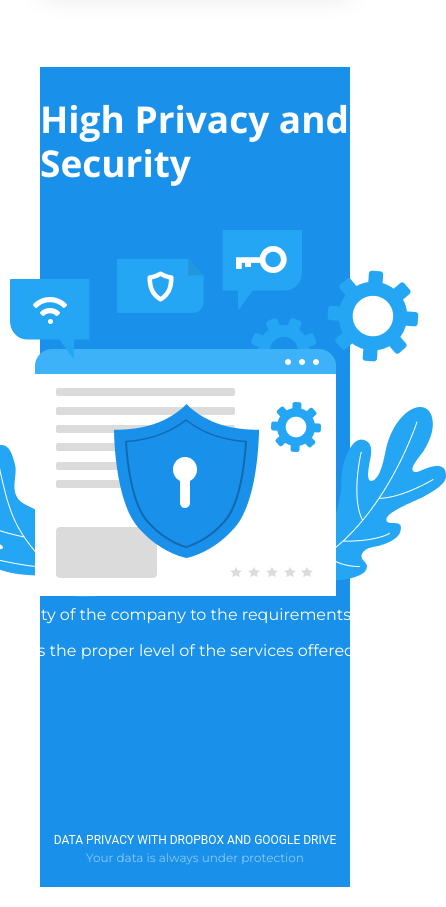
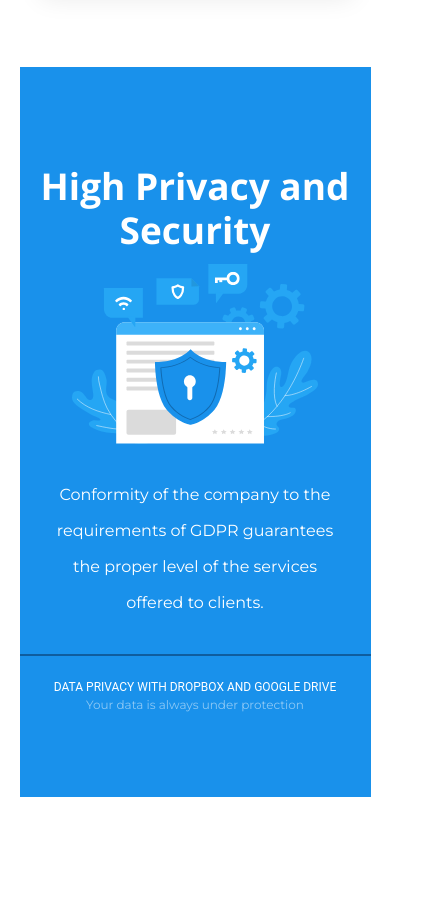
Before and after one commit to FlawlessFellow/Due-Focus, a Gatsby site: page / in a window 390 px wide. Shown: the part 4962-5869 px from the top of the page, 446 px wide, since content can reach past the window. After the commit the page ends 5759 px from the top, so only its background shows below. Built offline with nearby package versions, Linux system fonts and the light colour scheme; Gatsby itself is replaced by a stand-in of ours.

Commit message:
Completed the width adaptation for the Security section entirely, and made some minor changes within this section

```diff
--- a/src/components/main/DataSecuritySection/DataSecurity.tsx
+++ b/src/components/main/DataSecuritySection/DataSecurity.tsx
@@ -1,37 +1,24 @@
 import React from 'react';
 import './style.css';
-import SecuritySectionImg from './../../../assets/images/security-section.png';
+import SecuritySectionImg from './../../../assets/images/privacy.svg';
 
 const DataSecurity = () => {
     return (
         <section className="security__section">
-            <div className="container">
             <div className="security__wrapper">
-                    <div className="security__title-wrapper">
                 <h2 className="security__title">High Privacy and Security</h2>
-                    </div>
-                    <div className="security__content-items">
                 <div className="security__items-wrapper">
-                            <div className="left__item-img">
                     <img src={SecuritySectionImg} alt="Data security logo" className="security__section-img" />
-                            </div>
                     <div className="right__item-info">
-                                <div>
                         <p className="right__item-text">
-                                        Conformity of the company to the requirements of GDPR guarantees the proper level of the
-                                        services offered to clients.
+                            Conformity of the company to the requirements of GDPR guarantees the proper level of the services
+                            offered to clients.
                         </p>
-                                </div>
                         <div className="right__item-border"></div>
-                                <div>
                         <p className="right__item-text2">DATA PRIVACY WITH DROPBOX AND GOOGLE DRIVE</p>
-                                </div>
-                                <div>
                         <p className="right__item-text3">Your data is always under protection</p>
                     </div>
-                            </div>
-                        </div>
-                    </div>
+                    <div className="security__arrow-block"></div>
                 </div>
             </div>
         </section>
--- a/src/components/main/DataSecuritySection/style.css
+++ b/src/components/main/DataSecuritySection/style.css
@@ -1,52 +1,56 @@
 .security__section {
-    margin-bottom: 100px;
+    max-width: 100%;
+    height: 730px;
 }
 
 .security__wrapper {
+    width: 80%;
+    max-width: 1470px;
+    margin: 0 auto;
+    justify-content: center;
     min-height: 730px;
+    flex-direction: column;
     display: flex;
-    flex-direction: column;
-    justify-content: center;
+    background-color: #1991eb;
     align-items: center;
-    background-color: #1991eb;
 }
 
 /* .security__title-wrapper {
 } */
 
 .security__title {
-    margin: 85px 0 100px;
-    font-family: var(--first-family);
+    height: 60px;
+    max-width: 578px;
+    margin-bottom: 100px;
+    font-family: Open Sans, sans-serif;
+    font-size: 44px;
+    line-height: 1.2;
     font-weight: 700;
-    font-size: 2.75rem;
-    line-height: 120%;
     color: #fff;
-}
-
-.security__content-items {
-    margin-bottom: 100px;
-    padding-right: 170px;
 }
 
 .security__items-wrapper {
     display: flex;
-}
-
-.left__item-img {
-    margin-right: 58px;
+    margin-bottom: 100px;
 }
 
 .security__section-img {
+    max-width: 46%;
+    margin-right: 58px;
     margin-top: -67px;
 }
 
+.right__item-info {
+    display: flex;
+    flex-direction: column;
+}
+
 .right__item-text {
+    height: 210px;
     max-width: 454px;
-    padding-bottom: 46.5px;
-    font-family: var(--second-family);
-    font-weight: 400;
-    font-size: 2rem;
-    line-height: 112%;
+    font-family: Montserrat, sans-serif;
+    font-size: 32px;
+    line-height: 36px;
     color: #fff;
 }
 
@@ -60,7 +64,7 @@
 .right__item-text2 {
     font-family: var(--third-family);
     font-weight: 400;
-    font-size: 1rem;
+    font-size: 16px;
     line-height: 150%;
     color: #fff;
 }
@@ -74,66 +78,23 @@
     color: #fff;
 }
 
-@media screen and (max-width: 1210px) {
-    .security__content-items {
-        padding-right: 80px;
+.security__arrow-block {
+    justify-content: center;
+    display: flex;
+    margin-top: 16px;
+    margin-left: 170px;
+}
+
+@media screen and (max-width: 1566px) {
+    .security__arrow-block {
+        margin-left: 70px;
     }
 }
 
-@media screen and (max-width: 1150px) {
+@media screen and (max-width: 1200px) {
     .security__wrapper {
-        justify-content: inherit;
-    }
-    .security__title {
-        margin-top: 30px;
-        margin-bottom: 150px;
-        font-size: 37px;
-    }
-    .security__content-items {
-        padding-right: 0;
-        margin-bottom: 20px;
-    }
-    .security__items-wrapper {
-        align-items: center;
-        flex-direction: column;
-    }
-    .left__item-img {
-        margin-right: 0;
-    }
-    .right__item-text {
-        height: 210px;
-        margin: 0 auto;
-        padding-bottom: 0;
-        display: flex;
+        width: 90%;
         text-align: center;
-        max-width: 60%;
-        font-size: 16px;
-        line-height: 36px;
-    }
-    .right__item-border {
-        margin: 0 auto 22px;
-        max-width: 90%;
-    }
-    .right__item-text2 {
-        font-size: 12px;
-        text-align: center;
-    }
-    .right__item-text3 {
-        font-size: 12px;
-        opacity: 0.5;
-        text-align: center;
-    }
-}
-
-@media (max-width: 900px) {
-    .security__section .container {
-        position: relative;
-        max-width: 1670px;
-        margin: 0 auto;
-        padding: 0 40px;
-    }
-    .security__section {
-        margin-bottom: 20px;
     }
     .security__title {
         margin-top: 30px;
@@ -141,34 +102,32 @@
         font-size: 37px;
         height: 100px;
     }
-    .security__content-items {
-        margin-top: 100px;
-        margin-bottom: 20px;
+    .security__items-wrapper {
+        flex-direction: column;
+        align-items: center;
+        margin-bottom: 0;
     }
-    .security__content-items {
-        padding: 0;
-    }
-    .security__items-wrapper {
-        align-items: center;
-        text-align: center;
-        flex-direction: column;
-    }
-    .left__item-img {
-        margin: 0;
-    }
-    .right__item-info {
-        width: 100%;
-        display: flex;
-        flex-direction: column;
+    .security__section-img {
+        max-width: 70%;
+        margin: 0 auto;
     }
     .right__item-text {
-        max-width: 502px;
-        text-align: center;
-        font-size: 1rem;
-        height: 210px;
-        line-height: 36px;
+        max-width: 60%;
+        margin: 0 auto;
+        font-size: 16px;
     }
     .right__item-text2 {
         font-size: 12px;
     }
 }
+
+@media screen and (max-width: 560px) {
+    .security__section {
+        padding-top: 0;
+    }
+    .right__item-text {
+        align-items: center;
+        display: flex;
+        max-width: 85%;
+    }
+}
```
Also changed, not shown: src/assets/images/privacy.svg (added), src/assets/images/security-section.png (deleted). Lines whose indentation alone changed are shown as unchanged.
